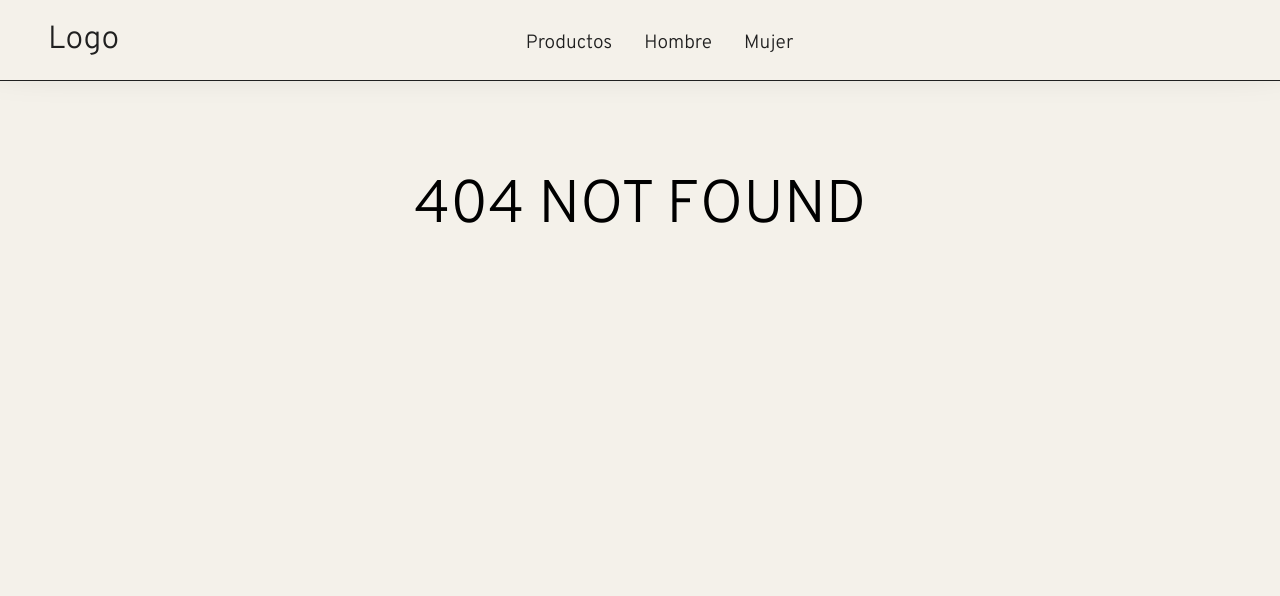
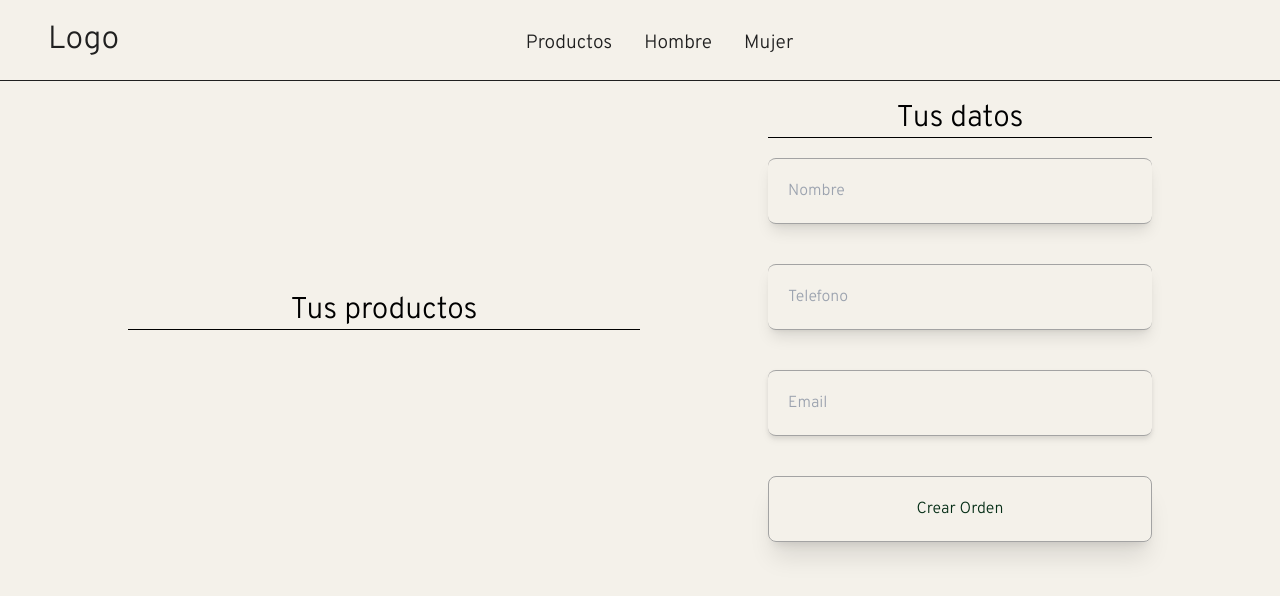
Before and after one commit to MartinCostaDaddato/PreEntrega2-martincostadaddato, a React (Vite) app: page /checkout in a window 1280 px wide. Before the commit this address had no page. Shown: the top 596 px of the page. Built offline with nearby package versions, Linux system fonts and the light colour scheme.

Commit message:
Checkout

```diff
--- a/src/App.jsx
+++ b/src/App.jsx
@@ -5,6 +5,7 @@ import ItemDetailContainer from "./Components/ItemDetailContainer/ItemDetailCont
 import Cart from "./Components/Cart/Cart";
 import { BrowserRouter, Routes, Route } from "react-router-dom";
 import { CartContext, CartProvider } from "./Components/CartContext/CartContext";
+import Checkout from "./Components/Checkout/Checkout"
 
 function App() {
   return (
@@ -18,6 +19,7 @@ function App() {
               <Route path="/item/:itemId" element={ <ItemDetailContainer/> } />
               <Route path="/*" element={<h1 className="text-center mt-24 text-6xl">404 NOT FOUND</h1>}/>
               <Route path="/cart" element={<Cart/>} />
+              <Route path="/checkout" element={<Checkout/>}/>
             </Routes>
         </CartProvider>
       </BrowserRouter>
--- a/src/Components/CartContext/CartContext.jsx
+++ b/src/Components/CartContext/CartContext.jsx
@@ -8,8 +8,6 @@ export const CartProvider = ({ children }) => {
   const [cart, setCart] = useState([]);
   const [total, setTotal] = useState(0);
   const [totalQuantity, setTotalQuantity] = useState(0);
-
-  console.log(cart);
 
   const addItem = (item, cantidad) => {
     if (!isInCart(item.id)) {
--- a/src/Components/CartItem/CartItem.jsx
+++ b/src/Components/CartItem/CartItem.jsx
@@ -7,7 +7,7 @@ const CartItem = ({ id, name, price, category, img, stock, description, cantidad
   const { cart, totalQuantity, total, removeItem } = useContext(CartContext);
 
   return (
-    <div className="flex items-center  justify-between w-full md:w-1/2  border border-neutral-300 shadow md:text-2xl mt-6">
+    <div className="flex items-center  justify-between w-full md:w-2/3 border border-neutral-300 shadow md:text-2xl mt-6">
       <div className="flex items-center">
         <img
           src={img}
--- /dev/null
+++ b/src/Components/Checkout/Checkout.jsx
@@ -0,0 +1,144 @@
+import { useState, useContext } from "react";
+import { CartContext } from "../CartContext/CartContext";
+import {
+  collection,
+  documentId,
+  getDocs,
+  getFirestore,
+  writeBatch,
+  addDoc,
+} from "firebase/firestore";
+import CheckoutForm from "./CheckoutForm";
+
+const Checkout = () => {
+  const [orderId, setOrderId] = useState("");
+  const { cart, total, clearCart } = useContext(CartContext);
+
+  const generarOrden = ({ name, phone, email }) => {
+    const buyer = { name: name, phone: phone, email: email };
+    const items = cart.map((item) => ({
+      id: item.id,
+      title: item.name,
+      price: item.price,
+      cantidad: item.cantidad,
+    }));
+    const fecha = new Date();
+    const date = `${fecha.getFullYear()}-${
+      fecha.getMonth() + 1
+    }-${fecha.getDate()} ${fecha.getHours()}:${fecha.getMinutes()}`;
+    const totalOrden = total;
+    const order = { buyer: buyer, items: items, date: date, total: totalOrden };
+    console.log(order);
+
+    const db = getFirestore();
+    const ordersCollection = collection(db, "orders");
+    addDoc(ordersCollection, order)
+      .then((resultado) => {
+        setOrderId(resultado.id);
+      })
+      .catch((resultado) => {
+        console.error("Error! No se pudo completar la compra!");
+      });
+  };
+  return (
+    <div className="flex flex-col md:flex-row justify-evenly items-center w-full">
+      <div className="flex flex-col w-full md:w-2/5">
+        <p className="text-3xl my-5 border-b border-black text-center">Tus productos </p>
+        {cart.map((item) => (
+          <div className="flex items-center my-1 justify-between border border-neutral-300 shadow md:text-2xl">
+            <div className="flex items-center">
+              <img
+                src={item.img}
+                alt={item.name}
+                className="w-16 md:w-32 max-h-40 m-5 object-cover"
+              />
+              <div>
+                <p className="text-3xl">{item.name}</p>
+                <p className="text-sm md:text-base">
+                  Precio Unitario: {item.price}
+                </p>
+                <p className="text-sm md:text-base">
+                  Cantidad: {item.cantidad}
+                </p>
+                <p className="text-sm md:text-base">
+                  Subtotal: <b>{item.price * item.cantidad}</b>
+                </p>
+              </div>
+            </div>
+          </div>
+        ))}
+
+        </div>
+        <div className="flex md:self-start">
+          <CheckoutForm onConfirm={generarOrden} />
+        </div>
+      </div>
+  );
+};
+
+export default Checkout;
+
+// Insertar un Documento en Firestore
+// const db = getFirestore();
+// const OrdersCollection = collection(db, "orders");
+// addDoc(OrdersCollection, order).then(resultado => {
+//     setOrderId(resultado.id);
+// })
+// .catch(resultado => {
+//     console.log("Error! No se pudo completar la compra!");
+// });
+
+// try {
+//     const objOrder = {
+//         buyer: {
+//             name, phone, email
+//         },
+//         items: cart,
+//         total: total,
+
+//     }
+
+//     const batch = writeBatch(db)
+
+//     const outOfStock = []
+
+//     const ids = cart.map(prod => prod.id)
+
+//     const productsRef = collection(db, 'productos-bagues')
+
+//     const productsAddedFromFirestore = await getDocs(query(productsRef, where(documentId(), 'in', )))
+
+//     const { docs } = productsAddedFromFirestore
+
+//     docs.forEach(doc => {
+//         const dataDoc = doc.data()
+//         const stockDb = dataDoc.stock
+
+//         const productAddedToCart = cart.find(prod => prod.id === doc.id)
+//         const prodQuantity = productAddedToCart?.quantity
+
+//         if(stockDb >= prodQuantity){
+//             batch.update(doc.ref, {stock: stockDb - prodQuantity})
+//         } else {
+//             outOfStock.push({id: doc.id, ...dataDoc})
+//         }
+//     })
+
+//     if(outOfStock.length === 0){
+//         await batch.commit()
+
+//         const orderRef = collection(db, 'orders')
+
+//         const orderAdded = await addDoc(orderRef, objOrder)
+
+//         setOrderId(orderAdded.id)
+//         clearCart()
+//     }else{
+//         console.error("Producto sin stock")
+//     }
+
+// } catch (error){
+//     console.log(error)
+// } finally{
+//     setLoading(false)
+// }
--- /dev/null
+++ b/src/Components/Checkout/CheckoutForm.jsx
@@ -0,0 +1,57 @@
+import { useState } from "react"
+
+const CheckoutForm = ({ onConfirm }) => {
+    const [name, setName] = useState('')
+    const [phone, setPhone] = useState('')
+    const [email, setEmail] = useState('')
+
+    const handleConfirm = (event) => {
+        event.preventDefault()
+        const userData = {
+            name,phone,email
+        }
+
+        onConfirm(userData)
+    }
+
+    return(
+        <div>
+            <p className="text-3xl my-5 border-b border-black text-center">Tus datos</p>
+            <form onSubmit={handleConfirm} className="flex flex-col gap-10 items-center">
+
+                <label className="flex flex-col gap-1 w-72 md:w-96">
+                    <input
+                        type="text"
+                        onChange={({target}) => setName(target.value)}
+                        value={name}
+                        placeholder="Nombre"
+                        className="border-b border-t border-neutral-400 p-5 rounded-lg shadow-lg "
+                    />
+                </label>
+
+                <label className="flex flex-col gap-1 w-72 md:w-96">
+                    <input
+                        type="text"
+                        onChange={({target}) => setPhone(target.value)}
+                        value={phone}
+                        placeholder="Telefono"
+                        className="border-b border-t border-neutral-400 p-5 rounded-lg shadow-lg"
+                    />
+                </label>
+
+                <label className="flex flex-col gap-1 w-72 md:w-96">
+                    <input
+                        type="text"
+                        onChange={({target}) => setEmail(target.value)}
+                        value={email}
+                        placeholder="Email"
+                        className="border-b border-t border-neutral-400 p-5 rounded-lg drop-shadow-md"
+                    />
+                </label>
+                    <button type="submit" className="p-5 border border-neutral-400 rounded-lg shadow-xl text-green-950 hover:bg-green-600 hover:text-white w-72 md:w-96 active:border-inherit">Crear Orden</button>
+            </form>
+        </div>
+    )
+}
+
+export default CheckoutForm;
--- a/src/Components/ItemDetail/ItemDetail.jsx
+++ b/src/Components/ItemDetail/ItemDetail.jsx
@@ -43,7 +43,8 @@ function ItemDetail({ id, name, price, category, img, stock, description }) {
               quantityAdded > 0 ?(
               <>
 
-                <Link to="/cart" className='border border-neutral-800 rounded-md w-1/2 p-5 self-center'>
+                <Link to="/" className='border border-neutral-800 rounded-md w-1/2 p-3 mb-3 text-center self-center hover:shadow-md hover:border-green-800'>Seguir comprando</Link>
+                <Link to="/cart" className='border border-neutral-800 rounded-md w-1/2 p-3 self-center text-center hover:shadow-md hover:border-green-800'>
                   Terminar compra
                 </Link>
               </>
```
